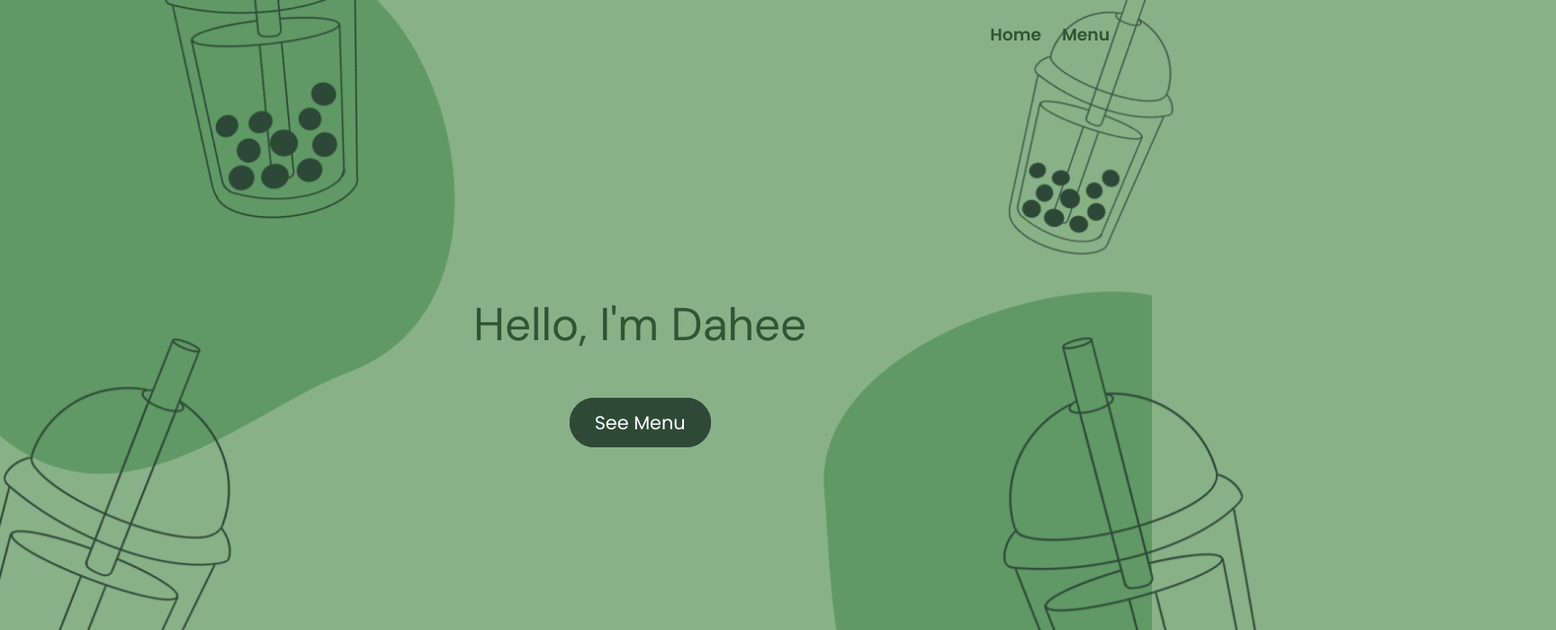
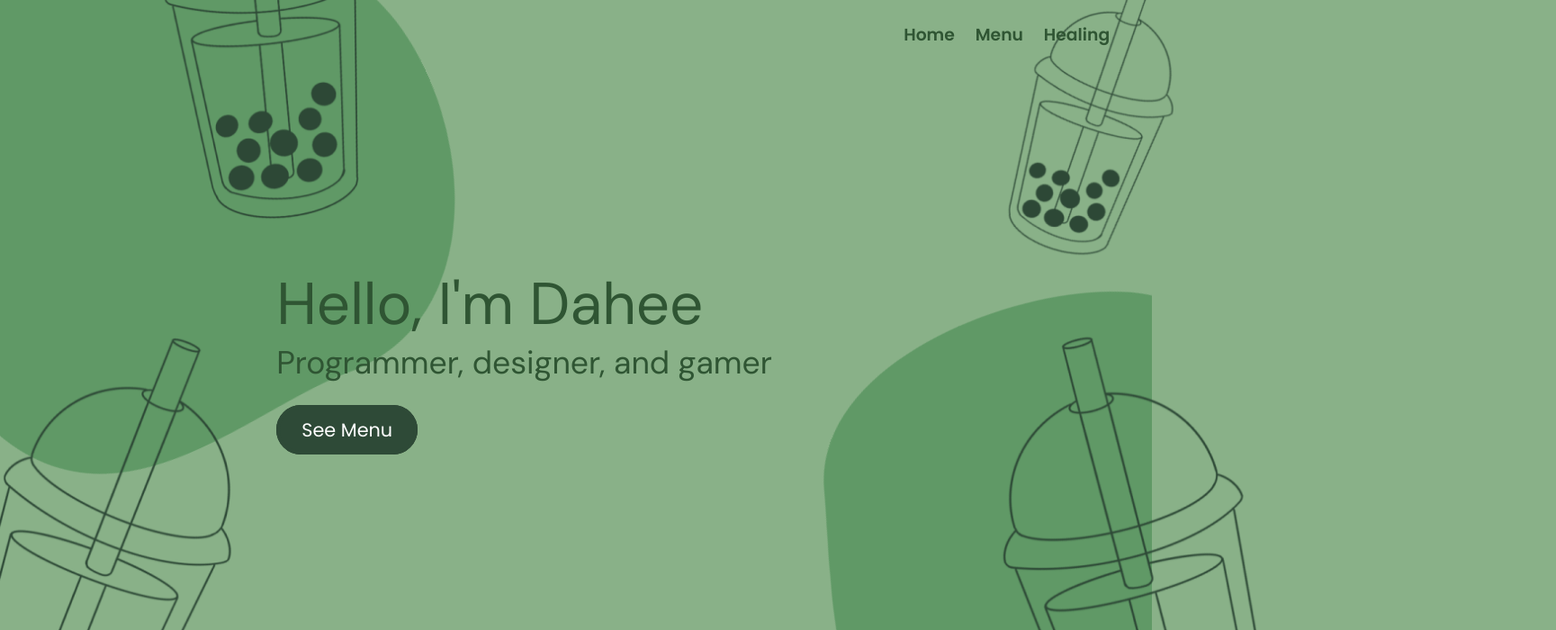
Before and after one commit to dahkimr/dahkimr.github.io, a React (Create React App) app in the folder cafe-app/: page / in a window 1280 px wide. Shown: the top 700 px of the page at 90% size, 1729 px wide, since content can reach past the window. Built offline with nearby package versions, Linux system fonts and the light colour scheme.

Commit message:
working on aesthetics

```diff
--- a/cafe-app/src/App.js
+++ b/cafe-app/src/App.js
@@ -1,6 +1,7 @@
 import './App.css';
 import Welcome from 'pages/Welcome';
 import Menu from 'pages/Menu';
+import HTK from 'pages/Projects/HTK';
 import NavBar from 'components/molecules/NavBar';
 import { createTheme, ThemeProvider } from '@mui/material';
 import { Routes, Route, useLocation } from "react-router-dom";
@@ -28,6 +29,7 @@ const App = () => {
                 <Routes location={location} key={location.pathname}>
                     <Route index element={<Welcome />} />
                     <Route path="/menu" element={<Menu />} />
+                    <Route path="/healingtraumakorea" element={<HTK />} />
                 </Routes>
             </AnimatePresence>
         </ThemeProvider>
--- a/cafe-app/src/components/atoms/Typography/styles.module.scss
+++ b/cafe-app/src/components/atoms/Typography/styles.module.scss
@@ -1,8 +1,13 @@
 .heading1 {
     font-family: "DM Sans", sans-serif;
-    font-size: 4vw;
-    white-space: pre-wrap;
-    line-height: 9vw;
+    font-size: calc(2vw + 40px);
+    // white-space: pre-wrap;
+}
+
+.heading2 {
+    font-family: "DM Sans", sans-serif;
+    font-size: calc(2vw + 10px);
+    // white-space: pre-wrap;
 }
 
 .buttonLabel {
--- a/cafe-app/src/components/molecules/NavBar/index.jsx
+++ b/cafe-app/src/components/molecules/NavBar/index.jsx
@@ -20,6 +20,7 @@ const NavBar = () => {
                 <div className={styles.links}>
                     <Link to="/"><Typography.Link text="Home" color={COLOURS.darkGreen}/></Link>
                     <Link to="/menu"><Typography.Link text="Menu" color={COLOURS.darkGreen}/></Link>
+                    <Link to="/healingtraumakorea"><Typography.Link text="Healing" color={COLOURS.darkGreen}/></Link>
                 </div>
             </Toolbar>
         </AppBar>
--- /dev/null
+++ b/cafe-app/src/pages/Projects/HTK/index.jsx
@@ -0,0 +1,9 @@
+import React from 'react'
+
+const HTK = () => {
+  return (
+    <div>HTK</div>
+  )
+}
+
+export default HTK;
--- a/cafe-app/src/pages/Welcome/index.jsx
+++ b/cafe-app/src/pages/Welcome/index.jsx
@@ -23,8 +23,9 @@ const Welcome = () => {
                 transition={{ duration: 1, ease: "easeOut", delay: 0.14 }}
             >
                 <div className={styles.headingContainer}>
-                    <div>
+                    <div className={styles.headingText}>
                         <Typography.Heading1 text={"Hello, I'm Dahee"} color={COLOURS.darkGreen} />
+                        <Typography.Heading2 text={"Programmer, designer, and gamer"} color={COLOURS.darkGreen} />
                     </div>
                     <VerticalSpacer height="24px" />
                     <div>
--- a/cafe-app/src/pages/Welcome/styles.module.scss
+++ b/cafe-app/src/pages/Welcome/styles.module.scss
@@ -1,6 +1,6 @@
 .container {
     display: grid;
-    text-align: center;
+    // text-align: center;
     width: 100%;
     height: 100vh;
     // background: no-repeat url("../../assets/boba-hero-img-min.png");
@@ -17,11 +17,18 @@
     justify-content: center;
     align-items: center;
     flex-direction: column;
+    margin-left: 16vw;
     z-index: 10;
 
     div {
         width: 100%;
     }
+}
+
+.headingText {
+    text-align: left;
+    // display: flex;
+    // justify-content: left;
 }
 
 .imageContainer {
```
